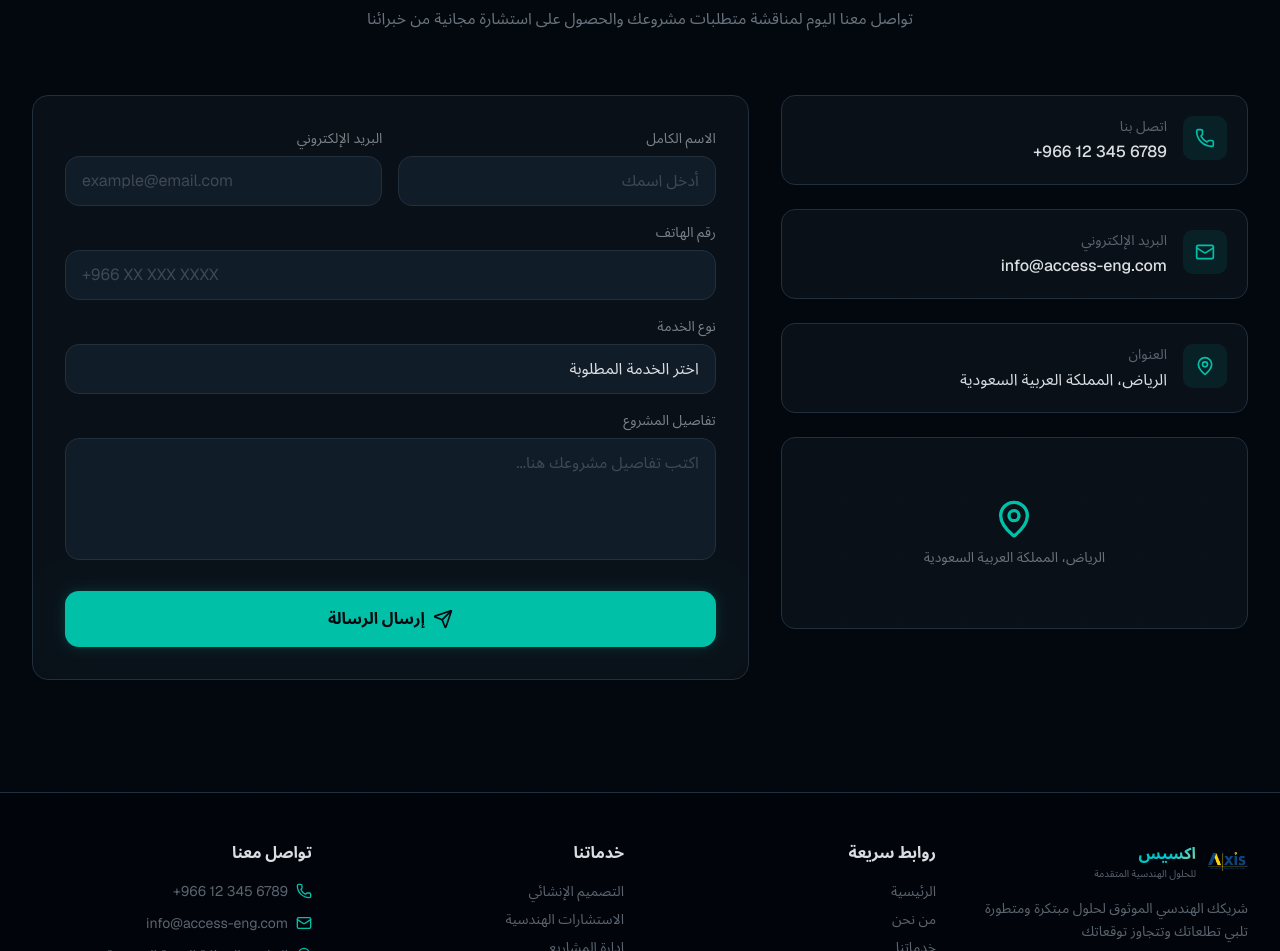
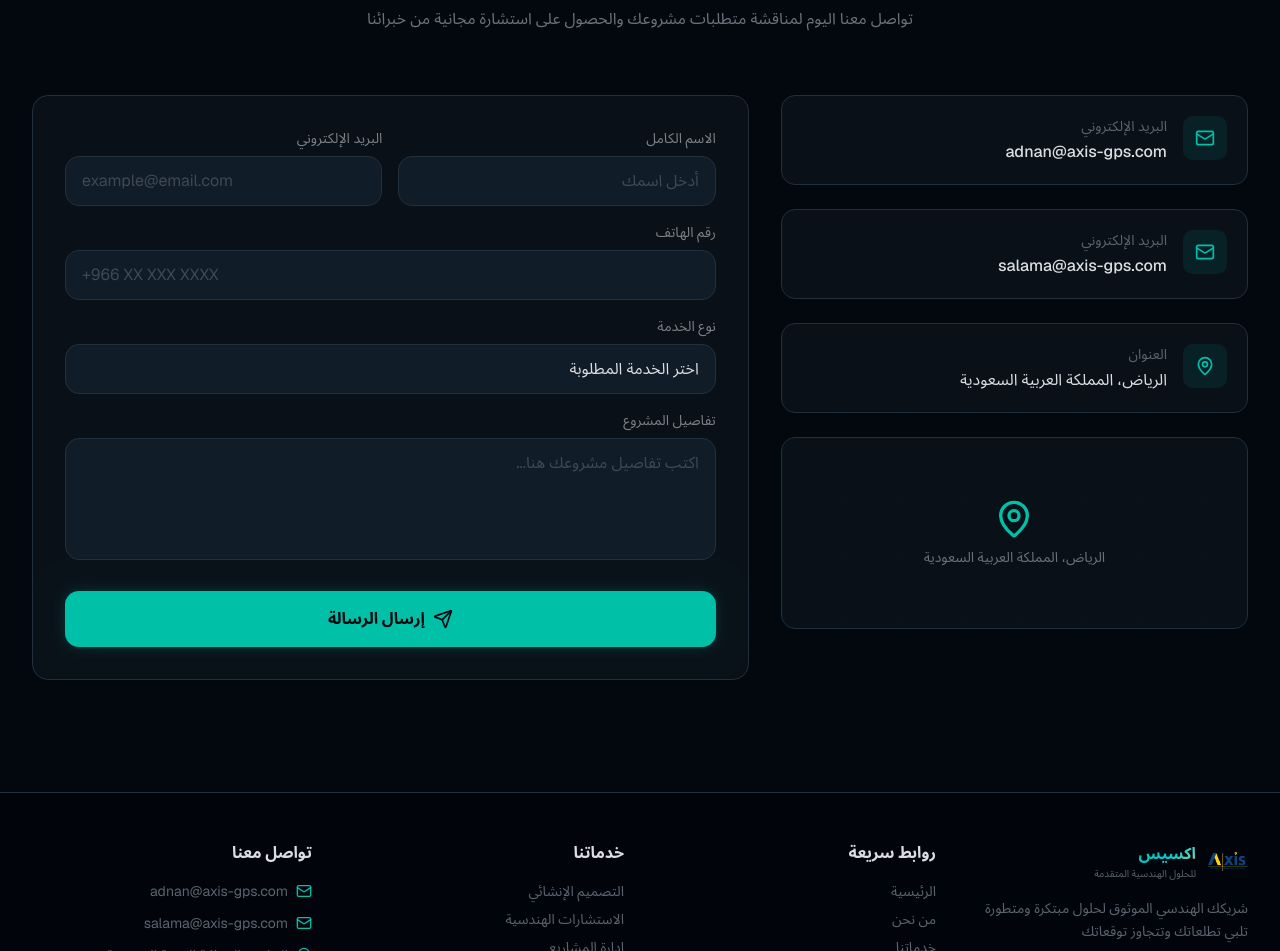
Before and after one commit to engadnanshoman-svg/axis-gps-website, a Next.js app: page / in a window 1280 px wide. Shown: the part 5361-6312 px from the top of the page. Built offline with nearby package versions, Linux system fonts and the light colour scheme.

Commit message:
38d6305b-06dd-4618-800d-02bb6b744569

```diff
--- a/src/app/page.tsx
+++ b/src/app/page.tsx
@@ -678,8 +678,8 @@ function Contact() {
   }
 
   const contactInfo = [
-    { icon: <Phone className="w-5 h-5" />, label: 'اتصل بنا', value: '+966 12 345 6789' },
-    { icon: <Mail className="w-5 h-5" />, label: 'البريد الإلكتروني', value: 'info@access-eng.com' },
+    { icon: <Mail className="w-5 h-5" />, label: 'البريد الإلكتروني', value: 'adnan@axis-gps.com' },
+    { icon: <Mail className="w-5 h-5" />, label: 'البريد الإلكتروني', value: 'salama@axis-gps.com' },
     { icon: <MapPin className="w-5 h-5" />, label: 'العنوان', value: 'الرياض، المملكة العربية السعودية' },
   ]
 
@@ -867,12 +867,12 @@ function Footer() {
             <h4 className="text-[oklch(0.90_0.005_250)] font-semibold mb-4">تواصل معنا</h4>
             <div className="space-y-3">
               <div className="flex items-center gap-2 text-[oklch(0.50_0.02_250)] text-sm">
-                <Phone className="w-4 h-4 text-[oklch(0.72_0.14_180)]" />
-                <span dir="ltr">+966 12 345 6789</span>
+                <Mail className="w-4 h-4 text-[oklch(0.72_0.14_180)]" />
+                <span dir="ltr">adnan@axis-gps.com</span>
               </div>
               <div className="flex items-center gap-2 text-[oklch(0.50_0.02_250)] text-sm">
                 <Mail className="w-4 h-4 text-[oklch(0.72_0.14_180)]" />
-                <span dir="ltr">info@access-eng.com</span>
+                <span dir="ltr">salama@axis-gps.com</span>
               </div>
               <div className="flex items-center gap-2 text-[oklch(0.50_0.02_250)] text-sm">
                 <MapPin className="w-4 h-4 text-[oklch(0.72_0.14_180)]" />
```
